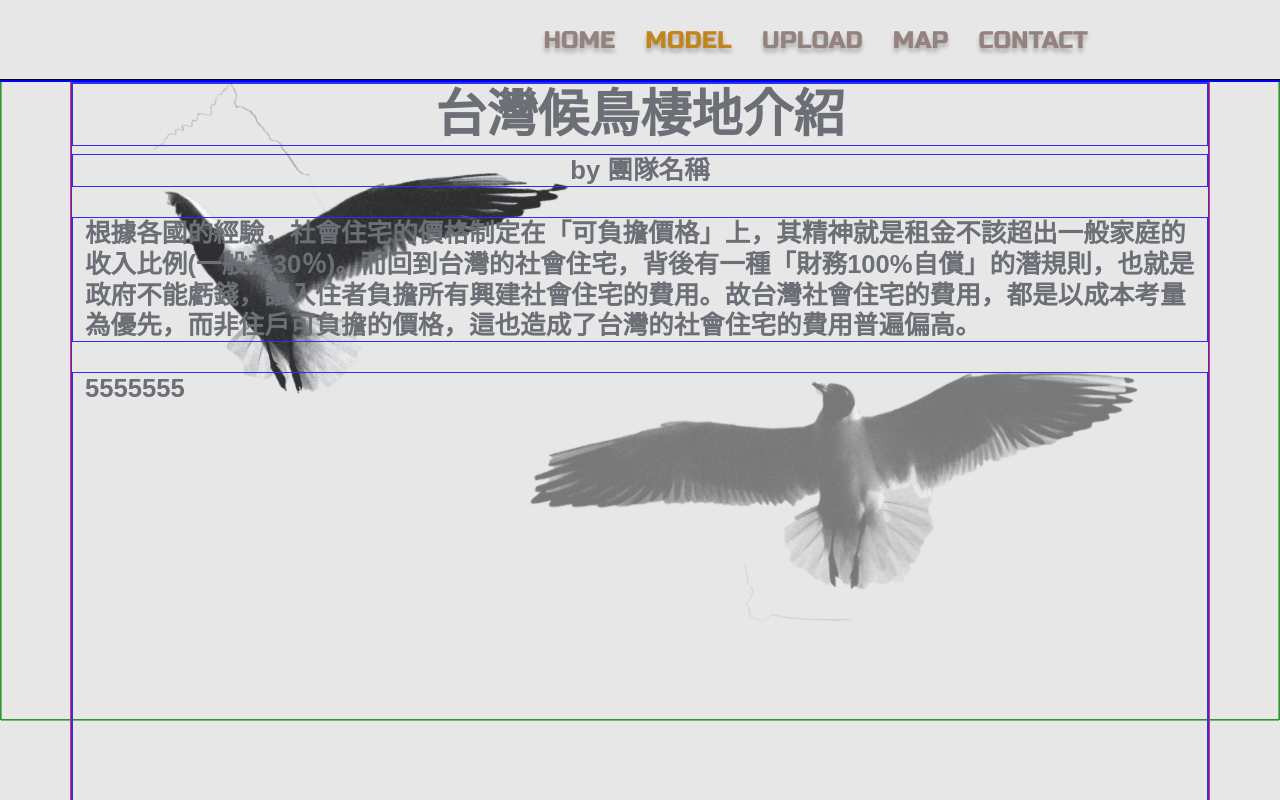
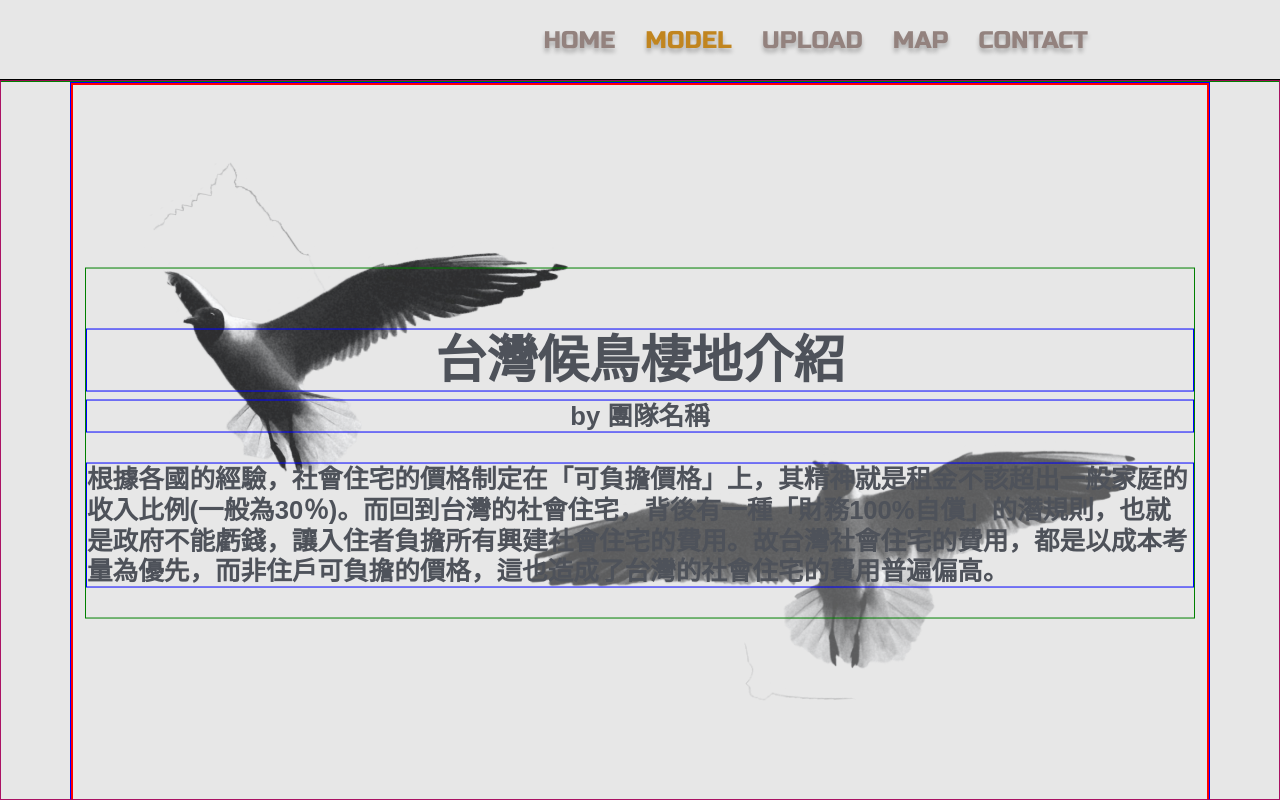
Before and after one commit to harui2019/birdcounting, a plain HTML site: page otherpage/template.html in a window 1280 px wide. Shown: the top 800 px of the page. Drawn offline with nearby package versions, Linux system fonts and the light colour scheme.

Commit message:
template code fix @20210207 0302

```diff
--- a/main.css
+++ b/main.css
@@ -363,15 +363,13 @@ img {
 } */
 
 
-/* bg-image not in use*/
-
+/* bg-image */
 .bg-set_1 {
-    position: absolute;
+    position: fixed;
     left: 0;
-    top: 0;
+    top: 10vh;
     width: 100%;
     height: 90vh;
-    z-index: -1;
 }
 
 #bg-image_bird_1 {
@@ -382,6 +380,7 @@ img {
     background-size: 40%;
     background-repeat: no-repeat;
     opacity: 80%;
+
 }
 
 #bg-image_bird_2 {
--- a/otherpage/template.html
+++ b/otherpage/template.html
@@ -25,24 +25,23 @@
         </div>
     </nav>
 
-    <div class="bgc-primary showboxshape_2 avoidnav">
-        <div class="bg-set_1 showboxshape_3" alt="" id="bg-image_bird_1">
-        <div class="bg-set_1 showboxshape_3" alt="" id="bg-image_bird_2">
+    <div class="bg-container bgc-primary showboxshape_3 avoidnav">
+        <div class="bg-set_1 showboxshape_2" alt="" id="bg-image_bird_1"></div>
+        <div class="bg-set_1 showboxshape_1" alt="" id="bg-image_bird_2"></div>
     </div>
 
-    <div class="container article color-primary showboxshape_1 avoidnav">
-        <div class="row article showboxshape_2">
-            <h1 class="mt-60 fw-bold showboxshape_2" id="topic">台灣候鳥棲地介紹</h1>
-            <h2 class="mb-30 fw-bold showboxshape_2" id="">by 團隊名稱</h2>
-            <p class="mb-30 fw-bolder showboxshape_2" id="">
-                根據各國的經驗，社會住宅的價格制定在「可負擔價格」上，其精神就是租金不該超出一般家庭的收入比例(一般為30％)。而回到台灣的社會住宅，背後有一種「財務100%自償」的潛規則，也就是政府不能虧錢，讓入住者負擔所有興建社會住宅的費用。故台灣社會住宅的費用，都是以成本考量為優先，而非住戶可負擔的價格，這也造成了台灣的社會住宅的費用普遍偏高。
-            </p>
-            <p class="air mb-30 fw-bolder showboxshape_2">
-                5555555
-            </p>
+    <div class="container color-primary showboxshape_2">
+        <div class="row article showboxshape_1">
+            <div class="col-12 start-100 showboxshape_1">
+                <div class="v-mid-container showboxshape_3">
+                    <h1 class="mt-60 fw-bold showboxshape_2" id="topic">台灣候鳥棲地介紹</h1>
+                    <h2 class="mb-30 fw-bold showboxshape_2" id="">by 團隊名稱</h2>
+                    <p class="mb-30 fw-bolder showboxshape_2" id="">
+                        根據各國的經驗，社會住宅的價格制定在「可負擔價格」上，其精神就是租金不該超出一般家庭的收入比例(一般為30％)。而回到台灣的社會住宅，背後有一種「財務100%自償」的潛規則，也就是政府不能虧錢，讓入住者負擔所有興建社會住宅的費用。故台灣社會住宅的費用，都是以成本考量為優先，而非住戶可負擔的價格，這也造成了台灣的社會住宅的費用普遍偏高。
+                    </p>
+                </div>
+            </div>
         </div>
-
-
     </div>
 
     <div class="footer bg-secondary color-muted">
```
